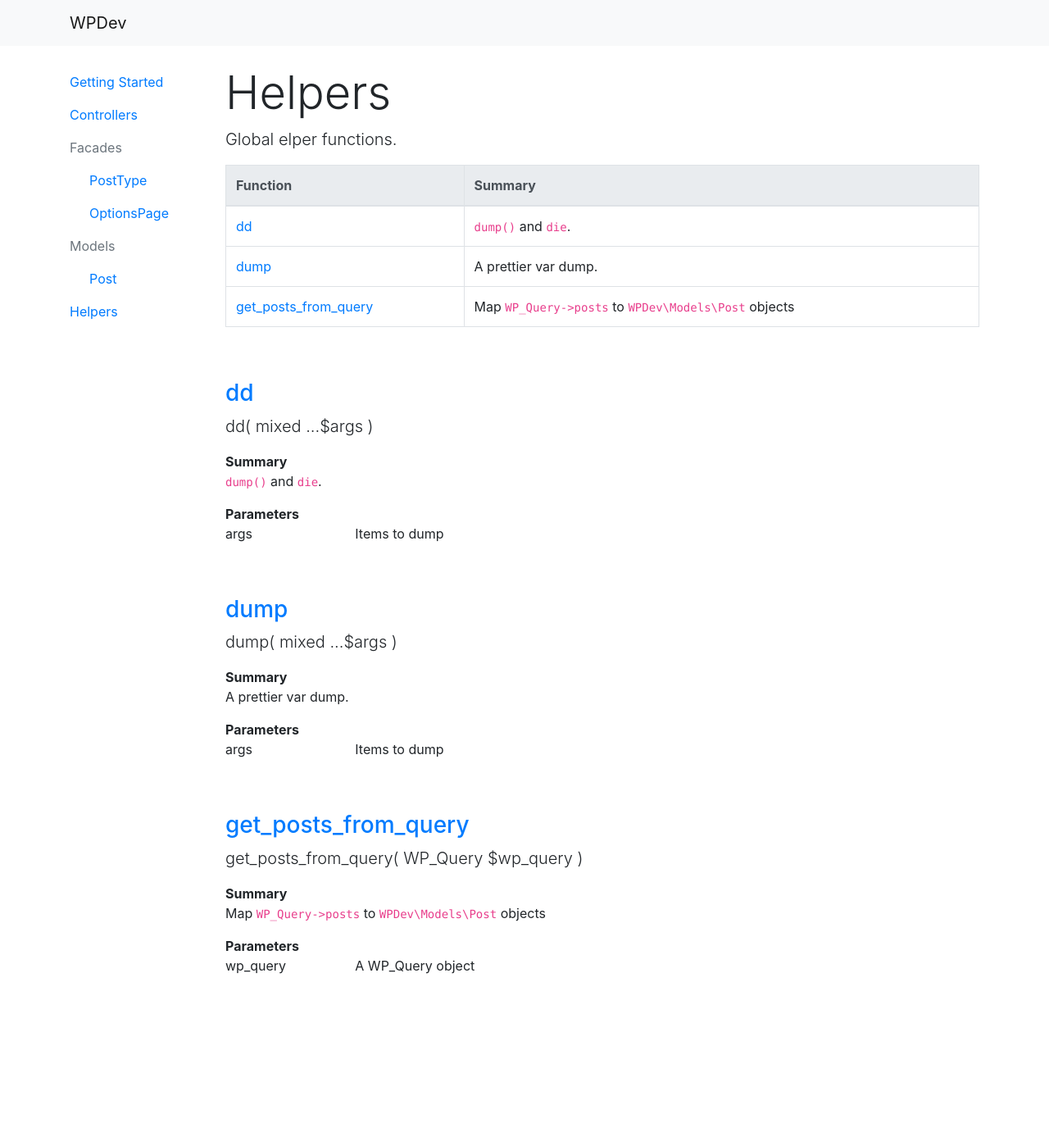
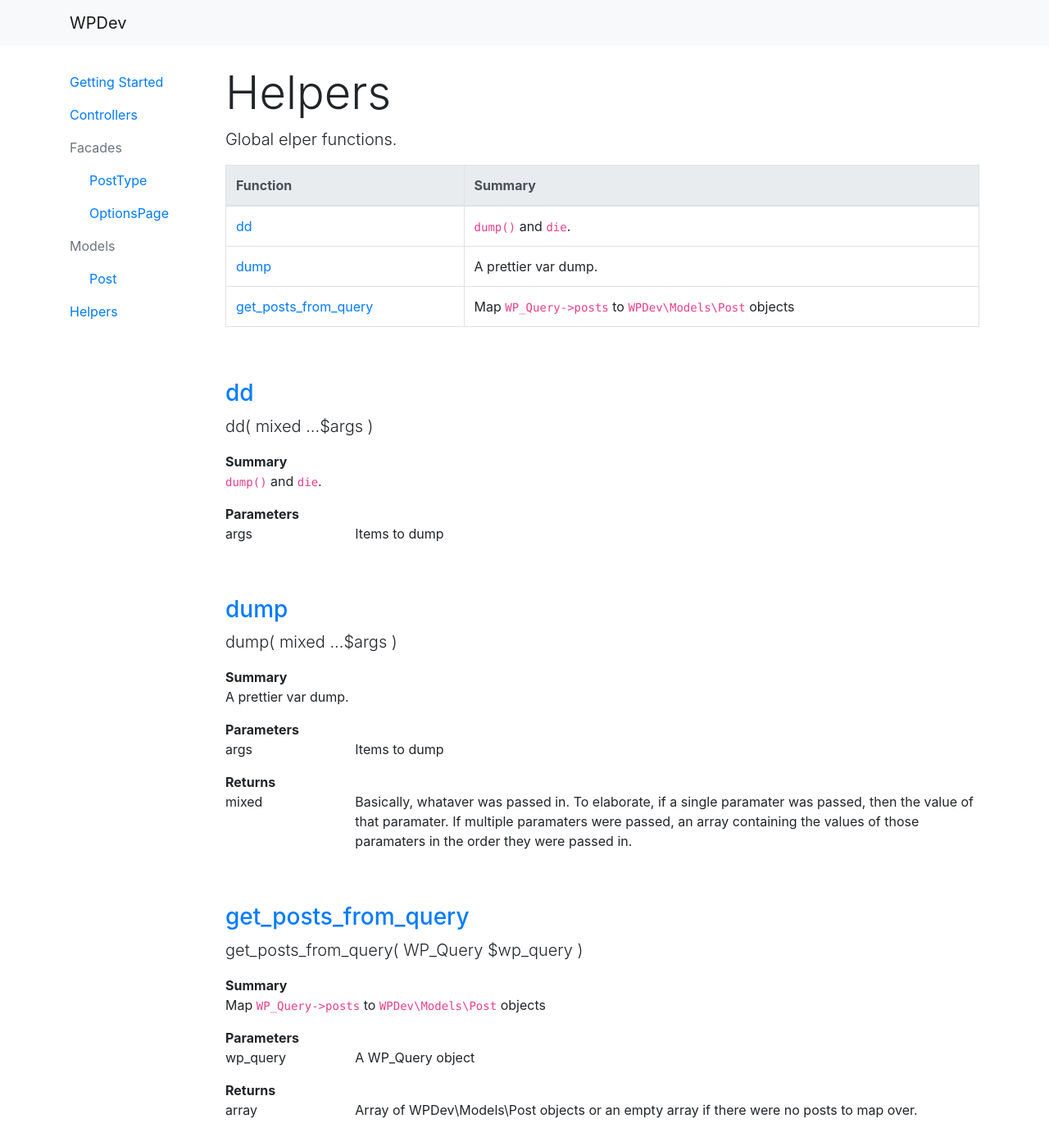
Before and after one commit to JoshMoreno/wpdev, a Jekyll site: the page built from docs/helpers.liquid, in a window 1280 px wide. Shown: the whole page at 82% size. Built offline with Jekyll 4.4.1, drawn with Linux system fonts in a browser that asks for light colours; before the commit the page ends 1206 px from its top, so only the background shows below that.

Commit message:
update dump docs

```diff
--- a/docs/_data/helpers.yml
+++ b/docs/_data/helpers.yml
@@ -6,6 +6,7 @@
     - name: args
       description: 'Items to dump'
       type: mixed
+
 - name: dump
   summary: 'A prettier var dump.'
   description: ''
@@ -14,6 +15,10 @@
     - name: args
       description: 'Items to dump'
       type: mixed
+  return:
+    type: mixed
+    description: Basically, whataver was passed in. To elaborate, if a single paramater was passed, then the value of that paramater. If multiple paramaters were passed, an array containing the values of those paramaters in the order they were passed in.
+
 - name: get_posts_from_query
   summary: 'Map <code>WP_Query->posts</code> to <code>WPDev\Models\Post</code> objects'
   fullName: get_posts_from_query( WP_Query $wp_query )
@@ -21,3 +26,6 @@
       - name: wp_query
         description: 'A WP_Query object'
         type: WP_Query
+  return:
+    type: array
+    description: 'Array of WPDev\Models\Post objects or an empty array if there were no posts to map over.'
```
Also changed, not shown: 1 other file.
